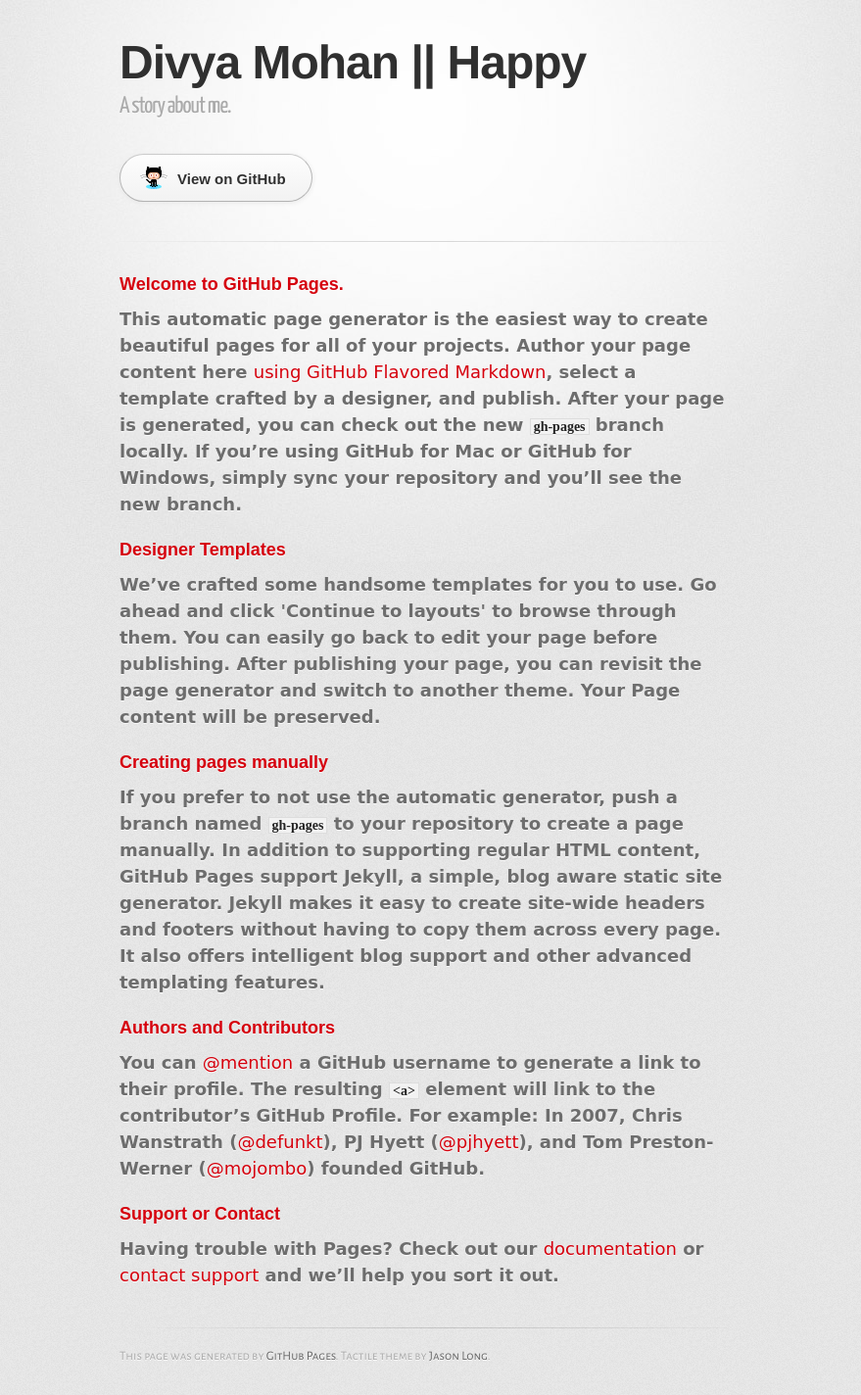
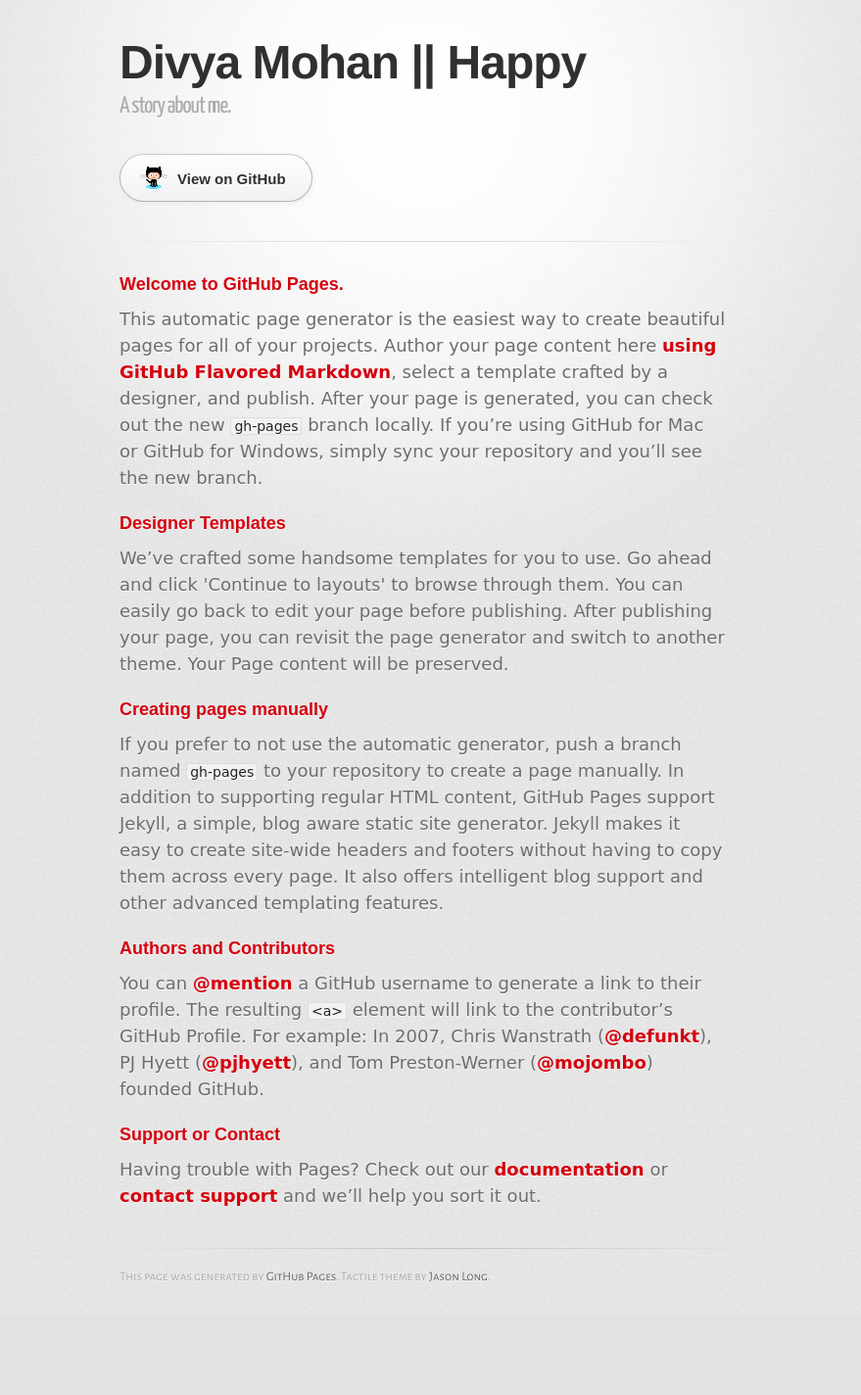
Before and after one commit to VirtualWildhogs/virtualwildhogs.github.io, a PHP site: page / in a window 1280 px wide. Shown: the whole page at 98% size, without its empty margins (208-1087 px from the left). After the commit the page ends 1309 px from the top, so only its background shows below. Run offline with PHP 8.4, Linux system fonts and the light colour scheme; some web fonts are replaced.

Commit message:
Update stylesheet.css

```diff
--- a/stylesheets/stylesheet.css
+++ b/stylesheets/stylesheet.css
@@ -182,7 +182,6 @@ a.button span {
 
 code, pre {
   margin-bottom: 30px;
-  font-family: Terminal;
   font-size: 14px;
   color: #222;
 }
@@ -293,7 +292,7 @@ p {
   font-family: 'Gruppo', cursive;
   font-size: 18px;
   margin-bottom: 20px;
-  font-weight: Bold;
+  font-weight: 500;
 }
 
 a {
@@ -301,7 +300,7 @@ a {
 }
 
 p a {
-  font-weight: 400;
+  font-weight: 600;
 }
 
 blockquote {
```
